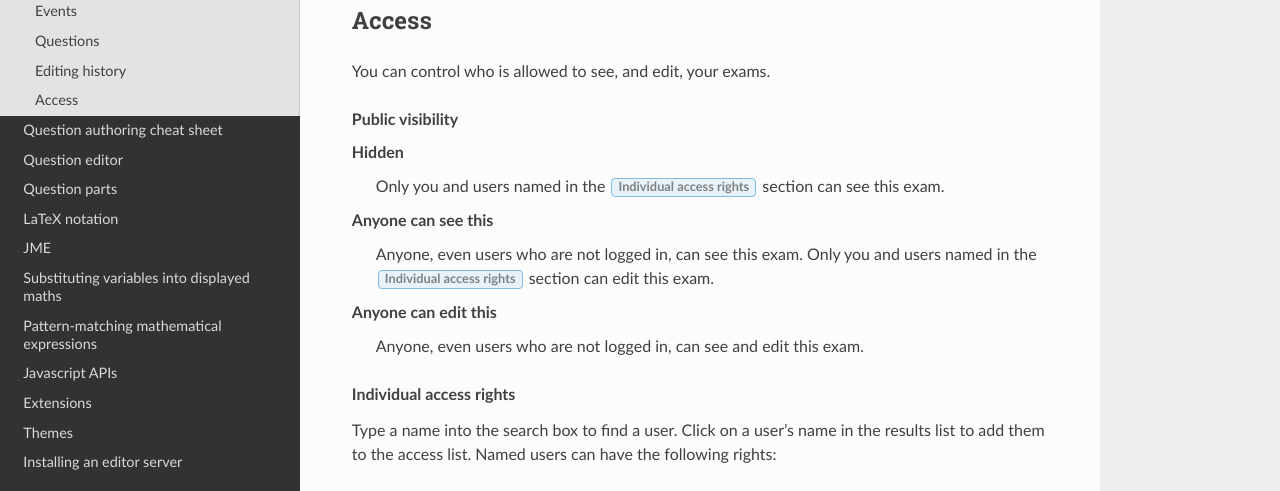
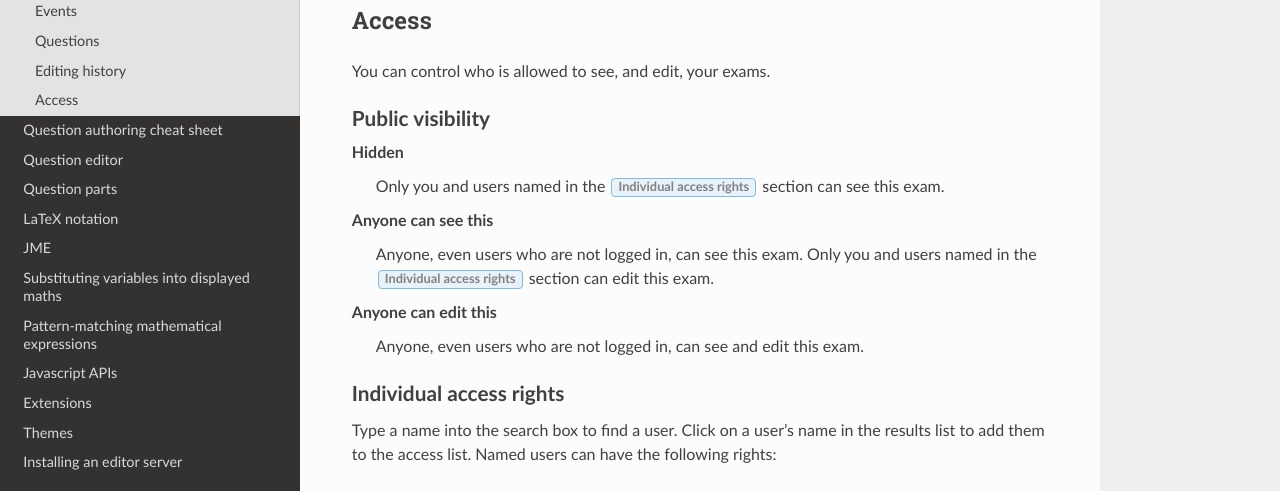
Before and after one commit to numbas/editor-docs, a Sphinx documentation site: the page built from source/exam-reference.rst, in a window 1280 px wide and 1400 px high, scrolled down 4958 px. Shown: the part 598-1089 px from the top of the window. Built offline with Sphinx 7.4.7 and the Read the Docs theme 2.0.0, drawn with Linux system fonts in a browser that asks for light colours.

Commit message:
make topic headers a bit bigger
fixes #4

```diff
--- a/source/_static/numbas-style.css
+++ b/source/_static/numbas-style.css
@@ -1,4 +1,8 @@
 @import url('css/theme.css');
+
+.rst-content .topic-title {
+	font-size: 1.3em;
+}
 
 img {
 	border: 1px solid #999;
```
